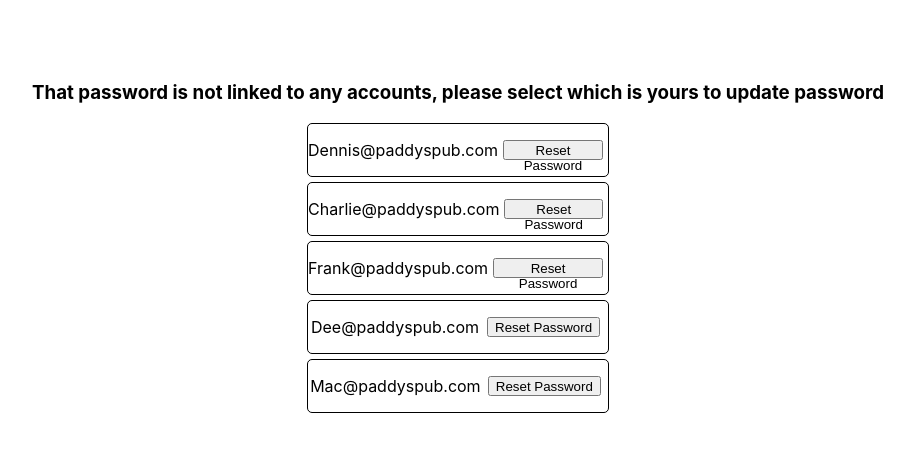
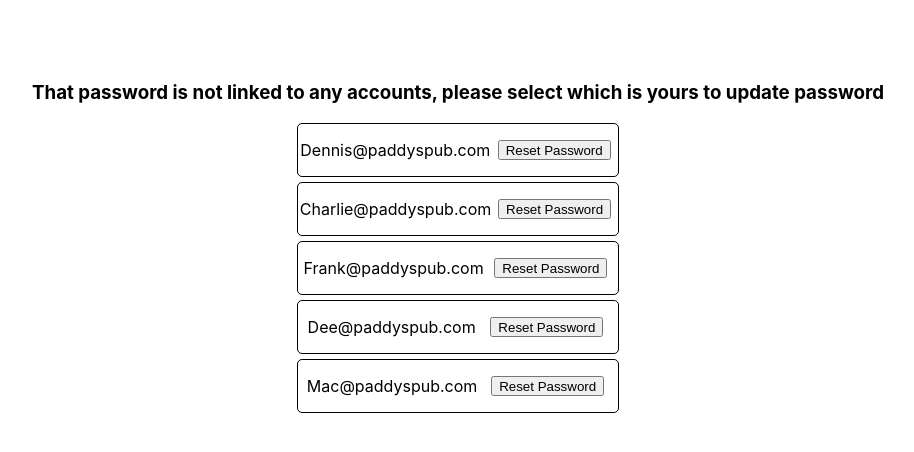
Before and after one commit to CD-Mackay/bad_ui_battles, a React (Create React App) app in the folder which_account/: page / in a window 1280 px wide. Both pictures are taken after typing "Sample123" into the empty fields and a click on the button "Login". Shown: the top 452 px of the page, without its empty margins (182-1096 px from the left). Built offline with nearby package versions, Linux system fonts and the light colour scheme.

Commit message:
style accounts pageg

```diff
--- a/which_account/src/Components/Accounts/Accounts.css
+++ b/which_account/src/Components/Accounts/Accounts.css
@@ -1,7 +1,7 @@
 .account-item {
   display: flex;
   justify-content: space-evenly;
-  width: 300px;
+  width: 320px;
   margin: 0 auto;
   margin-bottom: 5px;
   border: 1px solid black;
```
